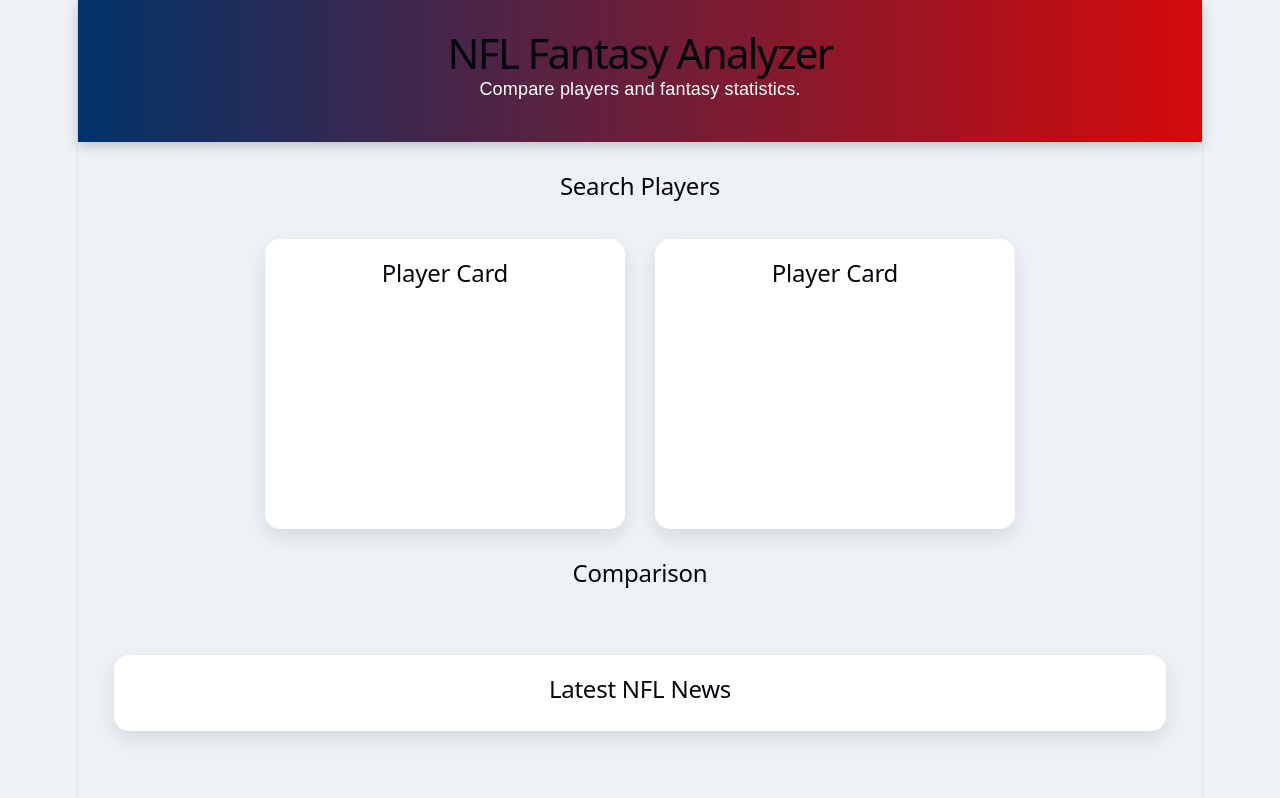
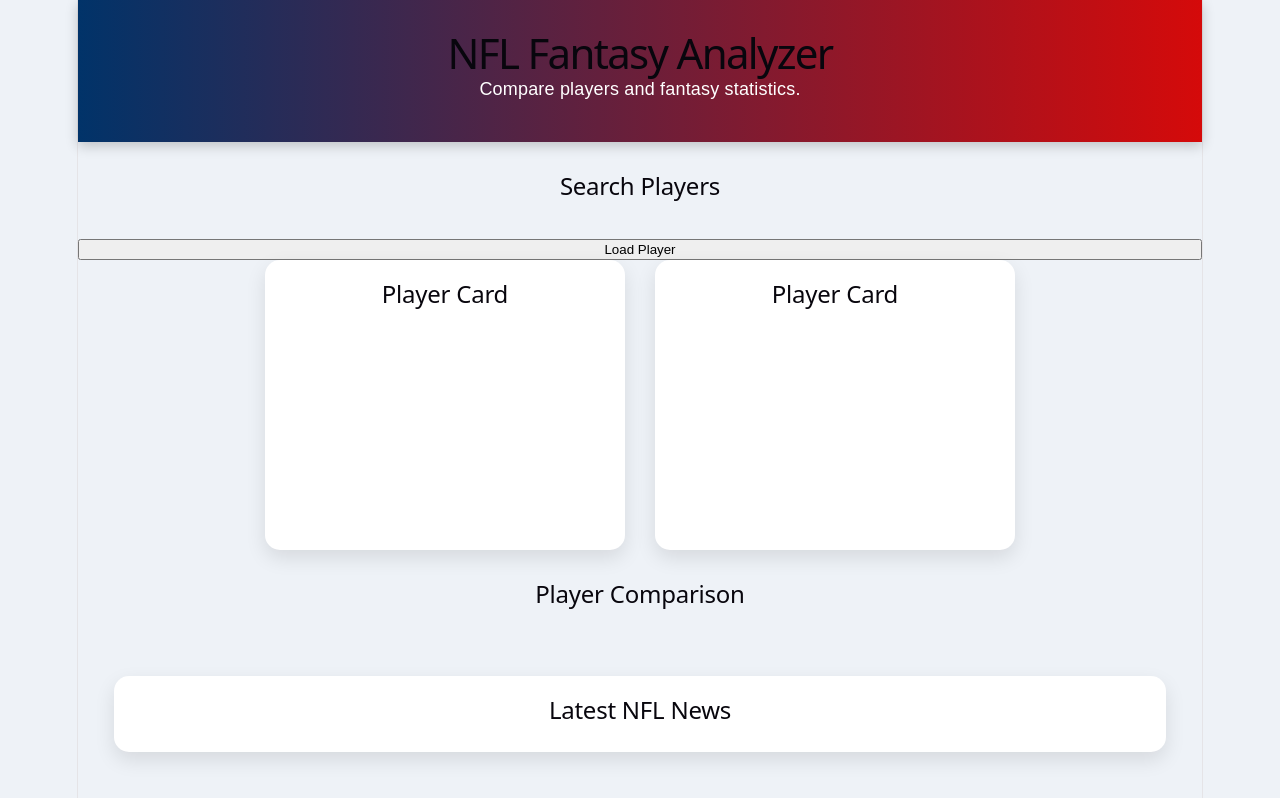
Before and after one commit to isaiahr06/react100-nfl-fantasy-analyzer, a React (Vite) app: page / in a window 1280 px wide. Built offline with nearby package versions, Linux system fonts and the light colour scheme; no server answers.

Commit message:
Updates to components baseline

```diff
--- a/src/App.jsx
+++ b/src/App.jsx
@@ -1,4 +1,4 @@
-import "./App.css";
+import { useState } from "react";
 
 import Header from "./components/Header";
 import SearchBar from "./components/SearchBar";
@@ -6,23 +6,55 @@
 import Comparison from "./components/Comparison";
 import NewsFeed from "./components/NewsFeed";
 
+import nflApi from "./api/nflApi";
+
+import "./App.css";
+
+
 function App() {
+
+  const [player, setPlayer] = useState(null);
+
+
+  async function getPlayer(id){
+
+    const response = await nflApi.get(
+      `/nfl-player-info/v1/data?id=${id}`
+    );
+
+    console.log(response.data);
+
+    setPlayer(response.data);
+  }
+
+
   return (
     <>
       <Header />
 
       <SearchBar />
 
+      <button onClick={() => getPlayer(4360644)}>
+        Load Player
+      </button>
+
+
       <div className="player-container">
+
+        <PlayerCard player={player} />
+
         <PlayerCard />
-        <PlayerCard />
+
       </div>
+
 
       <Comparison />
 
       <NewsFeed />
+
     </>
   );
 }
 
+
 export default App;
--- a/src/components/Comparison.jsx
+++ b/src/components/Comparison.jsx
@@ -1,9 +1,14 @@
-function Comparison() {
-  return (
+function Comparison(){
+
+  return(
     <section>
-      <h2>Comparison</h2>
+      <h2>
+        Player Comparison
+      </h2>
     </section>
-  );
+  )
+
 }
 
+
 export default Comparison;
--- a/src/components/Header.jsx
+++ b/src/components/Header.jsx
@@ -2,7 +2,9 @@
   return (
     <header>
       <h1>NFL Fantasy Analyzer</h1>
-      <p>Compare players and fantasy statistics.</p>
+      <p>
+        Compare players and fantasy statistics.
+      </p>
     </header>
   );
 }
--- a/src/components/PlayerCard.jsx
+++ b/src/components/PlayerCard.jsx
@@ -1,9 +1,57 @@
-function PlayerCard() {
+function PlayerCard({ player }) {
+
+
   return (
+
     <div>
+
       <h2>Player Card</h2>
+
+
+      {player && (
+
+        <>
+
+          <h2>
+            {player.displayName}
+          </h2>
+
+
+          <p>
+            Height: {player.displayHeight}
+          </p>
+
+
+          <p>
+            Weight: {player.displayWeight}
+          </p>
+
+
+          <p>
+            Age: {player.age}
+          </p>
+
+
+          <p>
+            Experience: {player.experience.years} years
+          </p>
+
+
+          <p>
+            Status: {player.status.name}
+          </p>
+
+
+        </>
+
+      )}
+
+
     </div>
+
   );
+
 }
 
+
 export default PlayerCard;
```
Also changed, not shown: src/components/NewsFeed.jsx (+11 -4 lines), src/components/SearchBar.jsx (+7 -1 lines).
